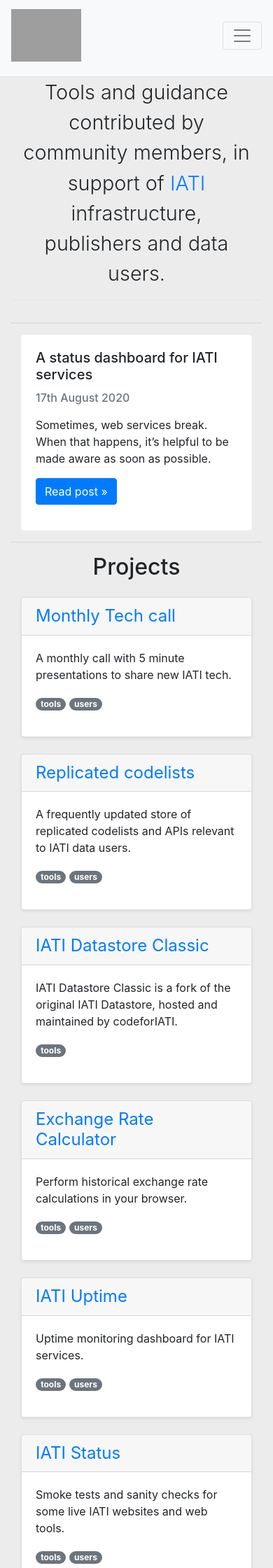
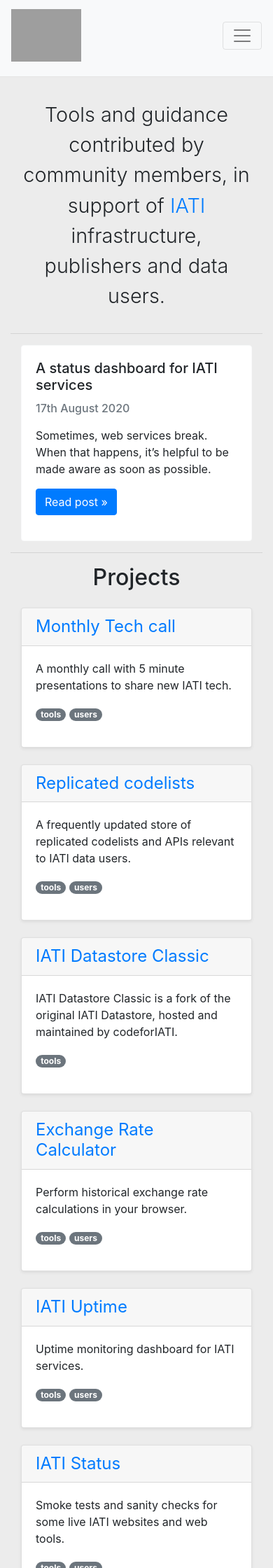
Before and after one commit to codeforIATI/codeforiati.github.io, a Jekyll site: the page built from index.html, in a window 390 px wide. Shown: the top 2240 px of the page at 70% size. Built offline with Jekyll 4.4.1, drawn with Linux system fonts in a browser that asks for light colours; the list of posts is cut into pages by our own code.

Commit message:
Use consistent styles for mobile and non-mobile view

```diff
--- a/assets/css/codeforiati.scss
+++ b/assets/css/codeforiati.scss
@@ -24,6 +24,7 @@
 .header {
   padding-bottom: 1rem;
   border-bottom: .05rem solid #e5e5e5;
+  margin-bottom: 2rem;
 
   /* Make the masthead heading the same height as the navigation */
   h3 {
@@ -64,7 +65,7 @@
 /* Main marketing message and sign up button */
 .jumbotron {
   text-align: center;
-  border-bottom: .05rem solid #e5e5e5;
+  border-bottom: 0;
   padding: 0 1rem;
   background-color: transparent;
 
@@ -98,12 +99,4 @@
     padding-right: 0;
     padding-left: 0;
   }
-  /* Space out the masthead */
-  .header {
-    margin-bottom: 2rem;
-  }
-  /* Remove the bottom border on the jumbotron for visual effect */
-  .jumbotron {
-    border-bottom: 0;
-  }
 }
```
